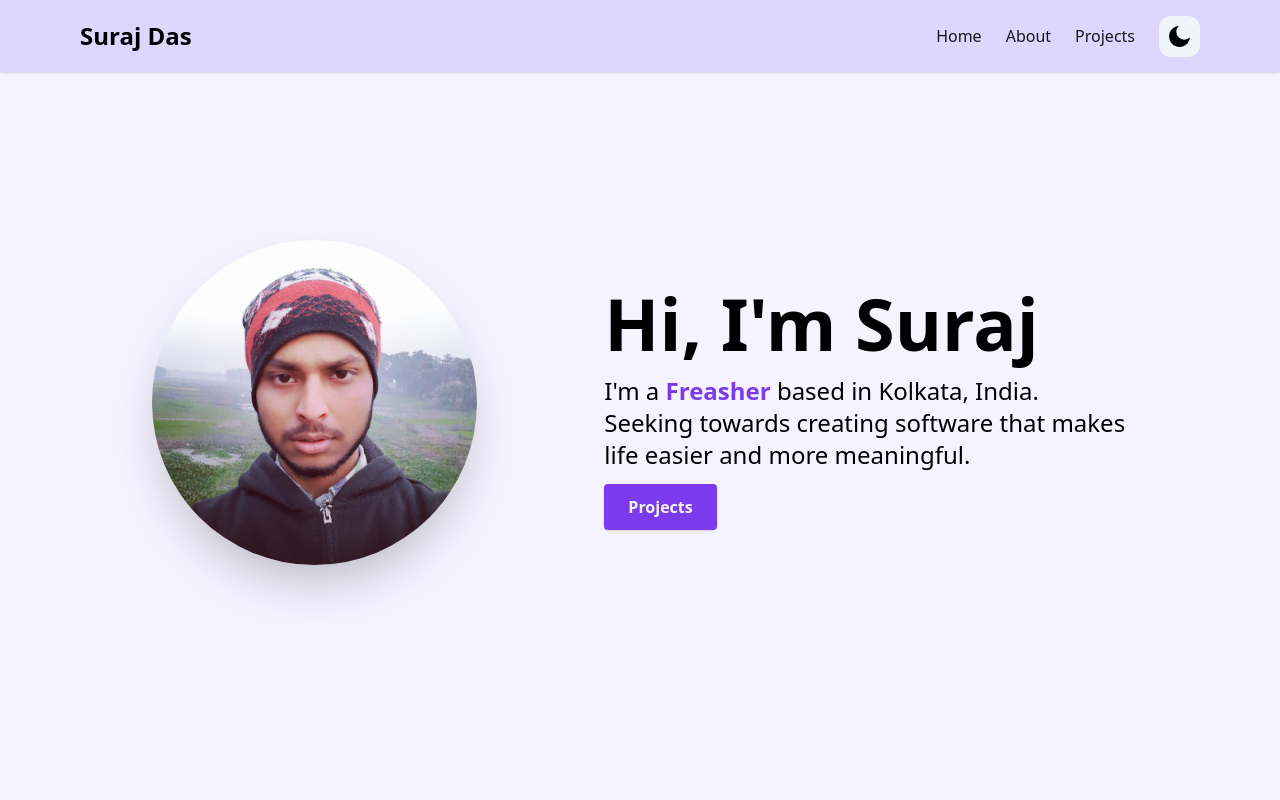
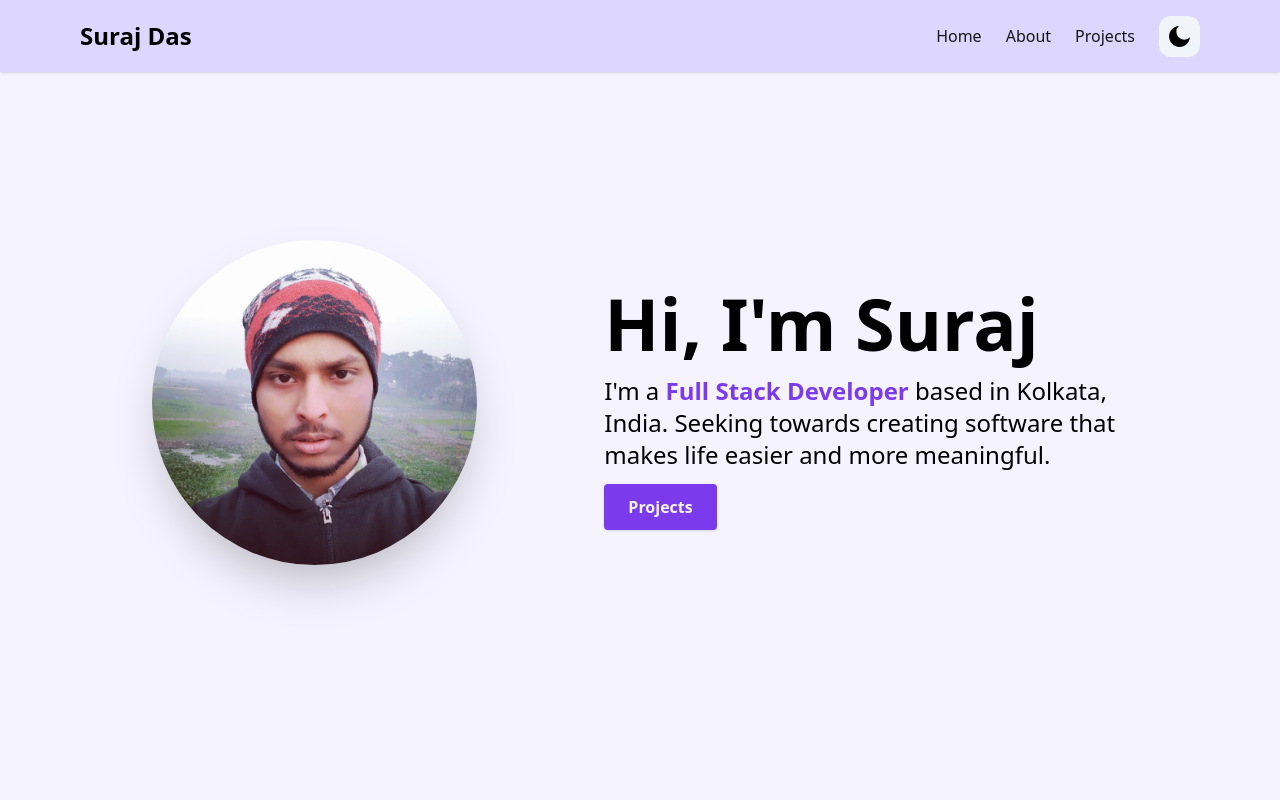
Before and after one commit to thesurajdas/me, a Next.js app: page / in a window 1280 px wide. Shown: the top 800 px of the page. Built offline with nearby package versions, Linux system fonts and the light colour scheme.

Commit message:
update role

```diff
--- a/components/HeroSection.tsx
+++ b/components/HeroSection.tsx
@@ -23,7 +23,7 @@ const HeroSection = () => {
           <p className="text-lg mt-4 mb-6 md:text-2xl">
             I&#39;m a{" "}
             <span className="font-semibold text-violet-600">
-              Freasher{" "}
+              Full Stack Developer{" "}
             </span>
             based in Kolkata, India. Seeking towards creating software that
             makes life easier and more meaningful.
```
